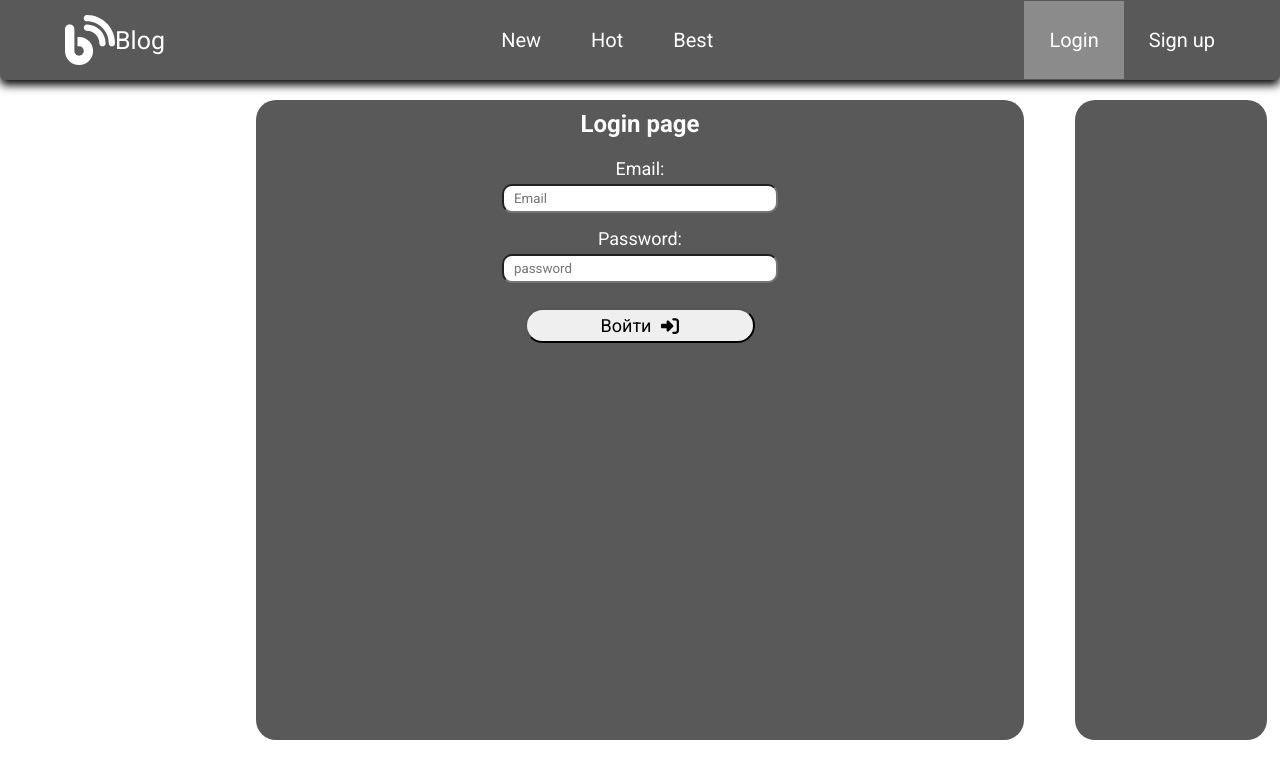
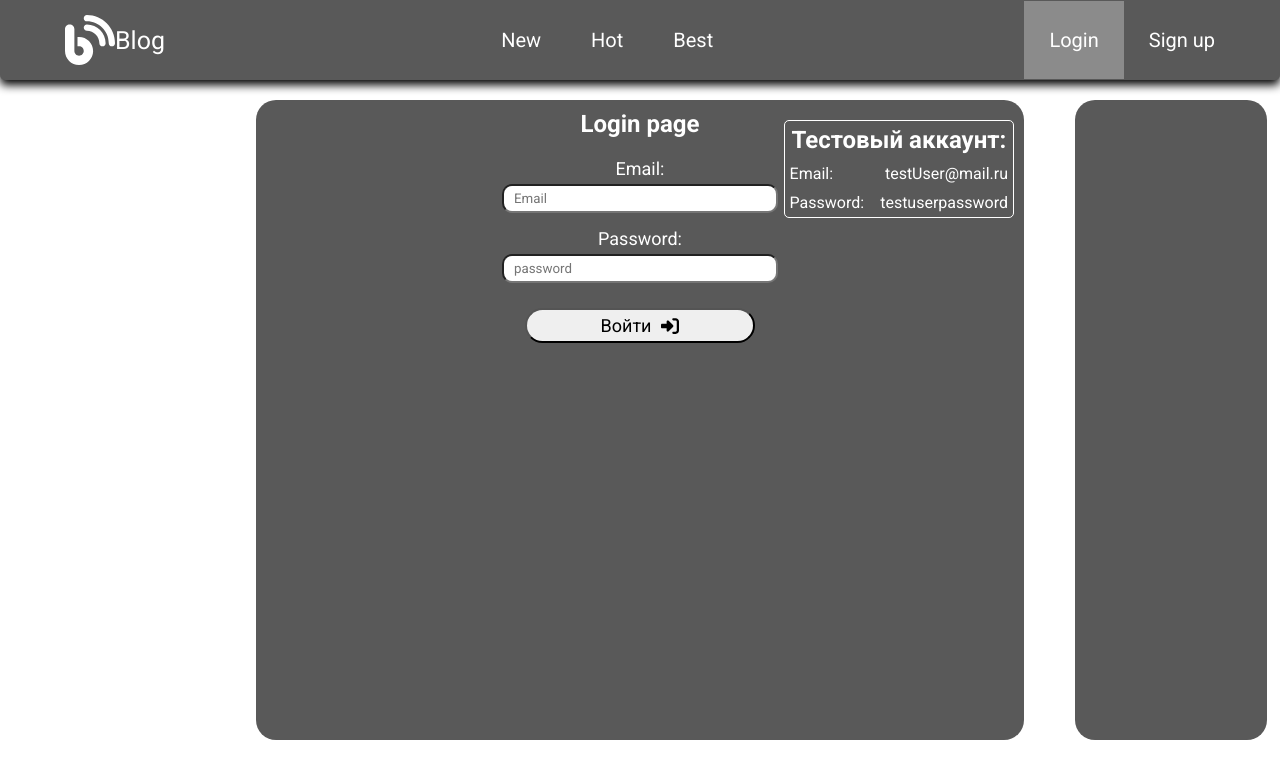
Before and after one commit to 777abat777/blog, a React (Create React App) app: page /login in a window 1280 px wide. Shown: the top 778 px of the page. Built offline with nearby package versions, Linux system fonts and the light colour scheme.

Commit message:
add test account

```diff
--- a/src/Components/User/Login/Login.module.scss
+++ b/src/Components/User/Login/Login.module.scss
@@ -1,6 +1,23 @@
 .login{
    display: flex;
    flex-direction: column;
+   position: relative;
+   &__info{
+      width: 30%;
+      position: absolute;
+      right: 10px;
+      top:10px;
+      display: flex;
+      flex-direction: column;
+      row-gap: 10px;
+      border: solid white 1px;
+      padding: 5px;
+      border-radius: 5px;
+      p{
+         display: flex;
+         justify-content: space-between;
+      }
+   }
    h2{
       text-align: center;
    }
--- a/src/Components/User/Login/Login.tsx
+++ b/src/Components/User/Login/Login.tsx
@@ -32,6 +32,11 @@ const Login = (props: Props) => {
    return (
       <div className={style.login}>
          <h2>Login page</h2>
+         <div className={style.login__info}>
+            <h2>Тестовый аккаунт:</h2>
+            <p> <span>Email:</span> testUser@mail.ru</p>
+            <p><span>Password:</span> testuserpassword</p>
+         </div>
          <FormProvider {...methods} >
             <form onSubmit={handleSubmit(onSubmit)}>
                <FormEmail />
```
